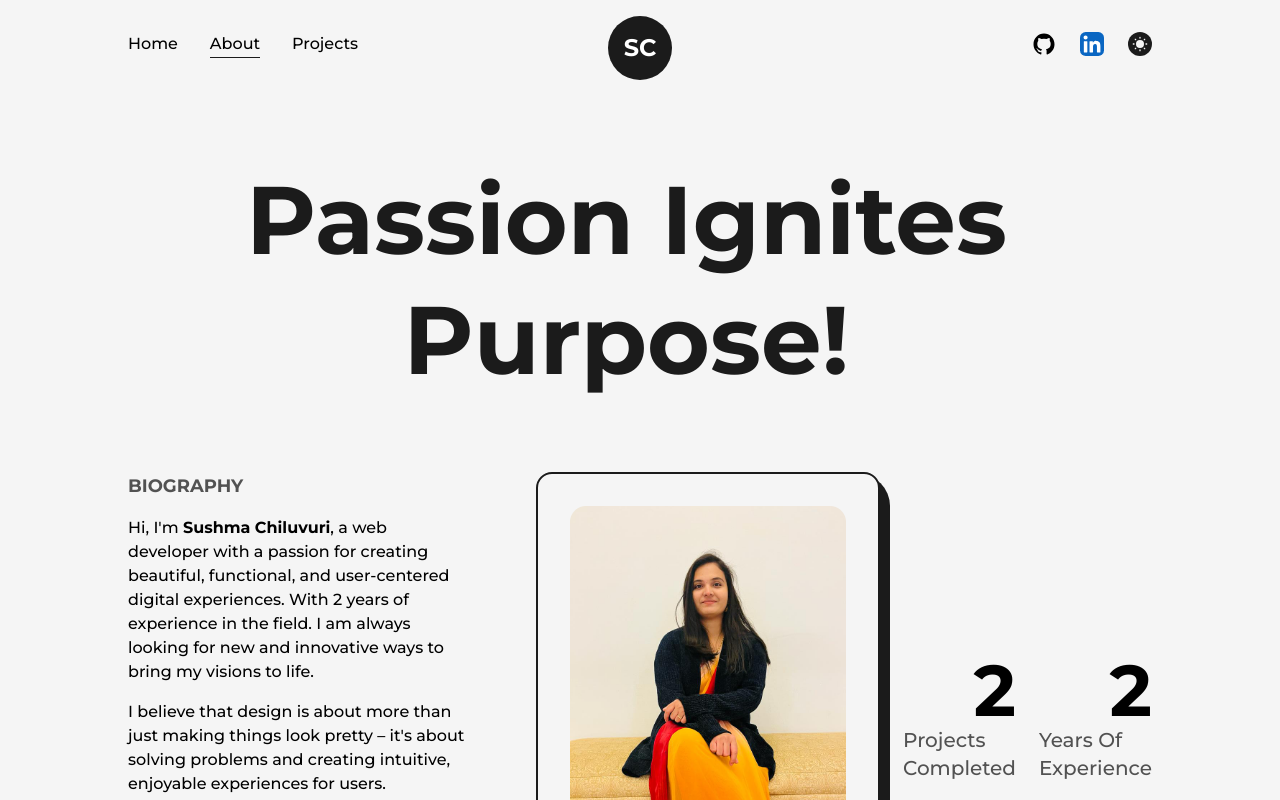
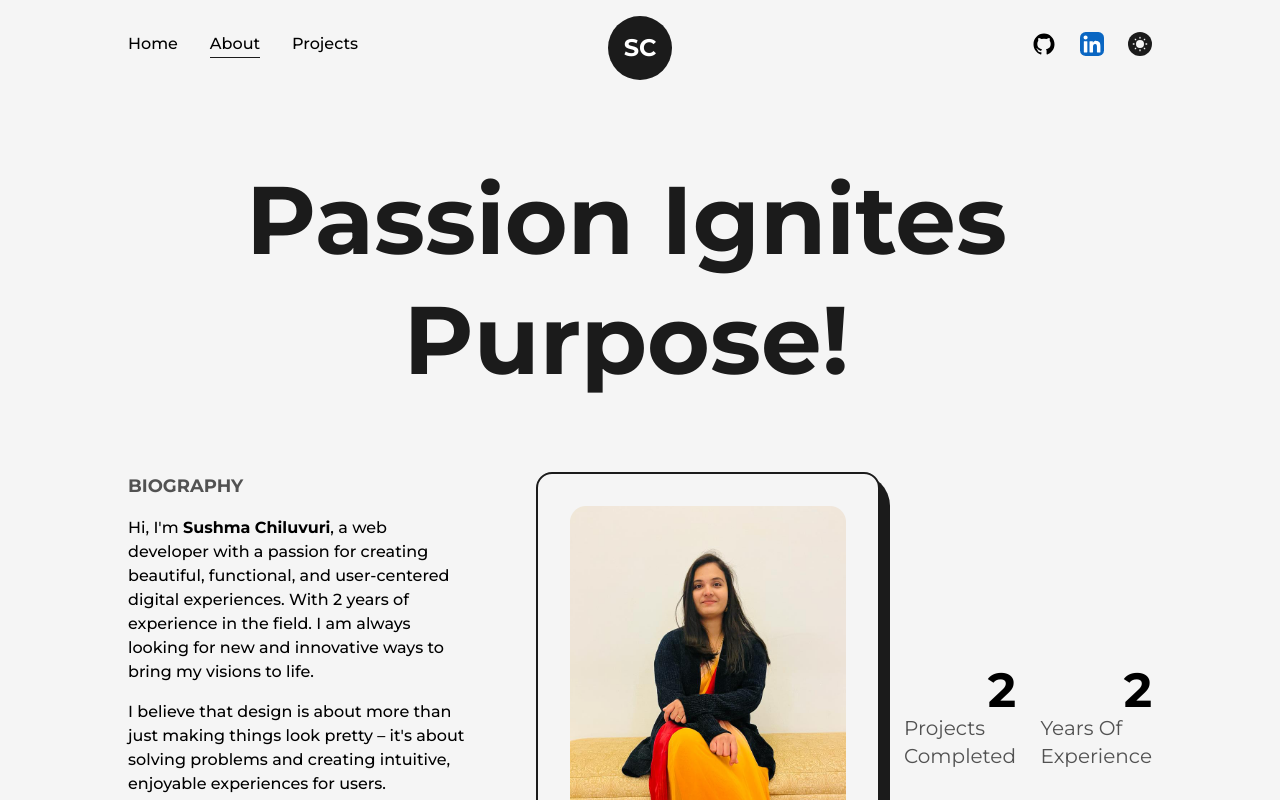
Before and after one commit to 5ushma/Sushma_Portfolio, a Next.js app: page /about in a window 1280 px wide. Shown: the top 800 px of the page. Built offline with nearby package versions, Linux system fonts and the light colour scheme.

Commit message:
font change

```diff
--- a/src/pages/about.js
+++ b/src/pages/about.js
@@ -98,19 +98,19 @@ export default function About() {
               />
             </div>
             <div className="flex flex-col items-end justify-center xl:items-center">
-                <span className="inline-block text-7xl font-bold md:text-6xl sm:text-5xl xs:text-4xl">
+                <span className="inline-block text-5xl font-bold md:text-4xl sm:text-3xl xs:text-2xl">
                   <AnimatedNumberFramerMotion value={2} />
                 </span>
-                <h3 className="mb-4 text-xl font-medium capitalize text-dark/75 dark:text-light/75
+                <h3 className="mb-4 text-xl font-small capitalize text-dark/75 dark:text-light/75
                 xl:text-center md:text-lg sm:text-base xs:text-sm">
                   projects completed
                 </h3>
               </div>
               <div className="flex flex-col items-end justify-center xl:items-center">
-                <span className="inline-block text-7xl font-bold md:text-6xl sm:text-5xl xs:text-4xl">
+                <span className="inline-block text-5xl font-bold md:text-4xl sm:text-3xl xs:text-2xl">
                   <AnimatedNumberFramerMotion value={2}  />
                 </span>
-                <h3 className="mb-4 text-xl font-medium capitalize text-dark/75 dark:text-light/75
+                <h3 className="mb-4 text-xl font-small capitalize text-dark/75 dark:text-light/75
                 xl:text-center md:text-lg sm:text-base xs:text-sm">
                   Years of experience
                 </h3>
--- a/src/pages/projects.js
+++ b/src/pages/projects.js
@@ -182,7 +182,7 @@ export default function Projects() {
                 summary="Fashion is the armour to survive the reality of everyday life. A fashion studio website with smooth animations and using React, Tailwind CSS, Context API."
                 img={proj3}
                 link="https://sushmachiluvuri.netlify.app"
-                github="https://sushmachiluvuri.netlify.app"
+                github="https://github.com/5ushma"
 
               />
             </div>
```
Also changed, not shown: src/pages/index.js (line endings or trailing spaces).
